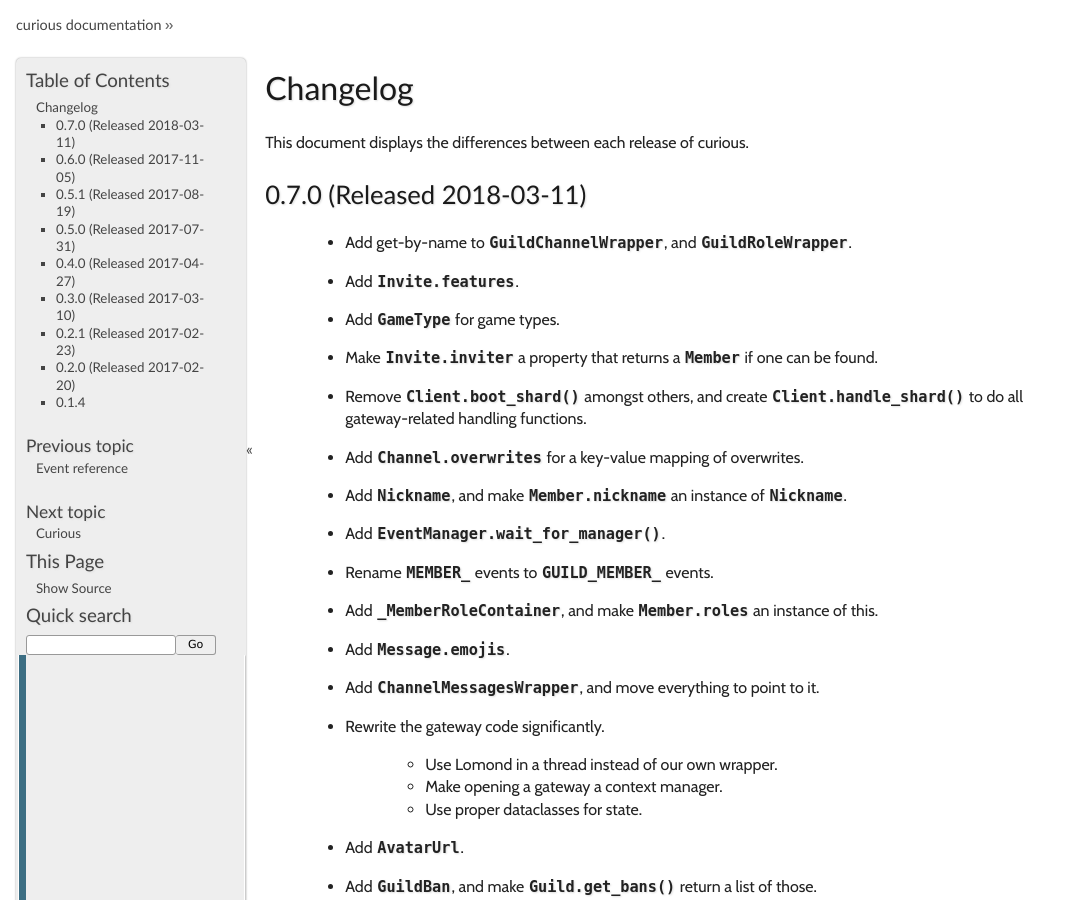
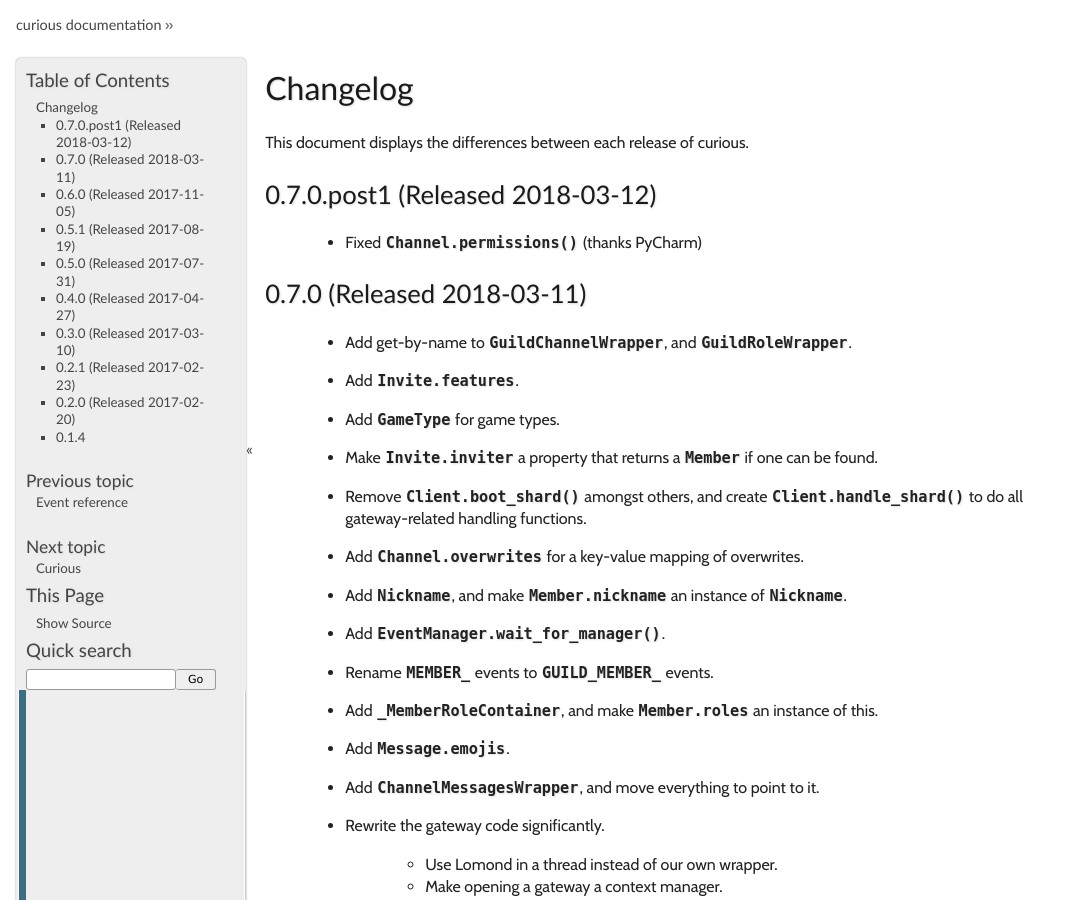
Before and after one commit to Fuyukai/curious, a Sphinx documentation site: the page built from docs/source/changelog.rst, in a window 1280 px wide and 900 px high. Shown: the whole window, without its empty margins (0-1071 px from the left). Built offline with Sphinx 7.4.7, drawn with Linux system fonts in a browser that asks for light colours; the version number could not be read and is left out.

Commit message:
0.7.0.post1
Signed-off-by: Laura F. D <l@veriny.tf>

```diff
--- a/docs/source/changelog.rst
+++ b/docs/source/changelog.rst
@@ -2,6 +2,11 @@ Changelog
 =========
 
 This document displays the differences between each release of curious.
+
+0.7.0.post1 (Released 2018-03-12)
+---------------------------------
+
+ - Fixed :meth:`.Channel.permissions` (thanks PyCharm)
 
 0.7.0 (Released 2018-03-11)
 ---------------------------
```
